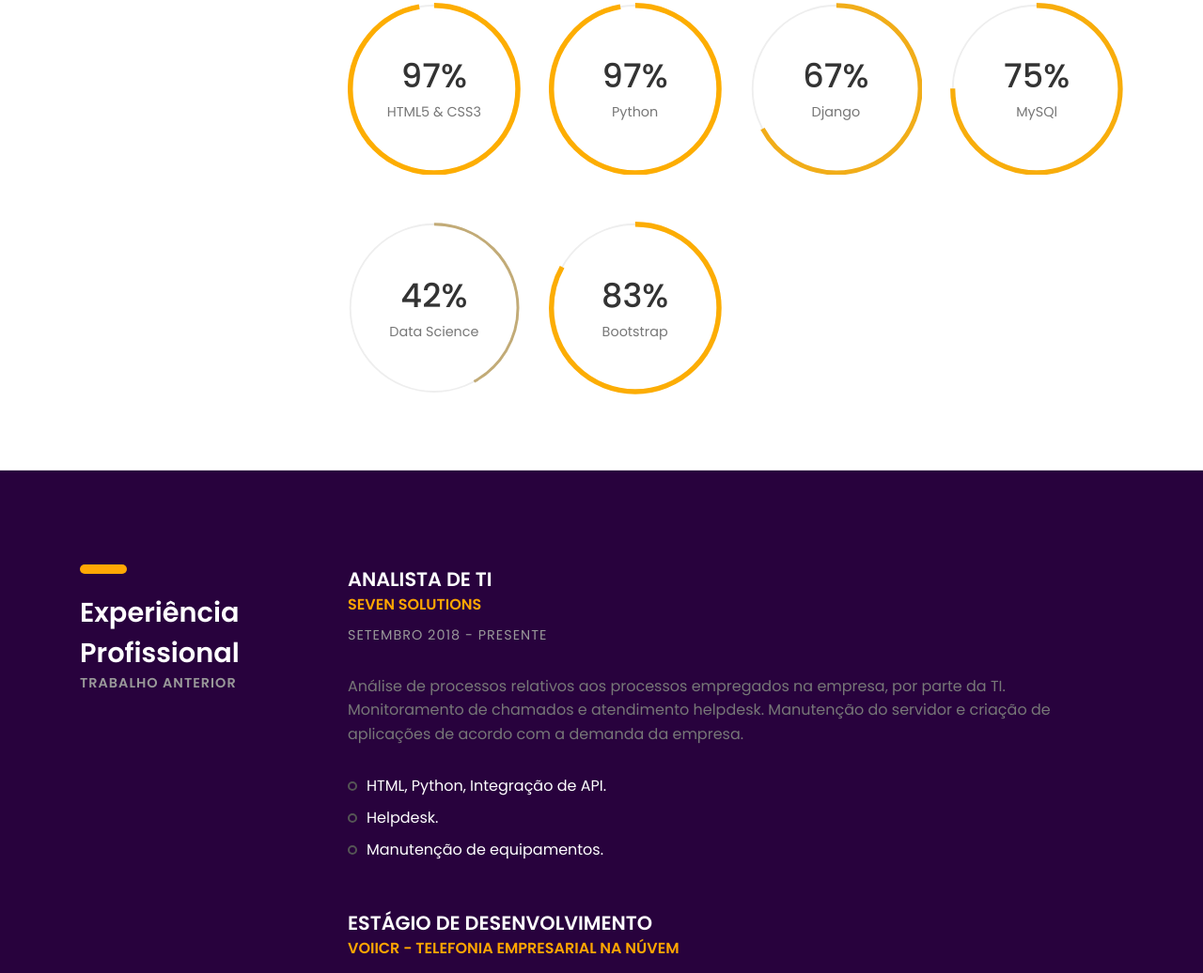
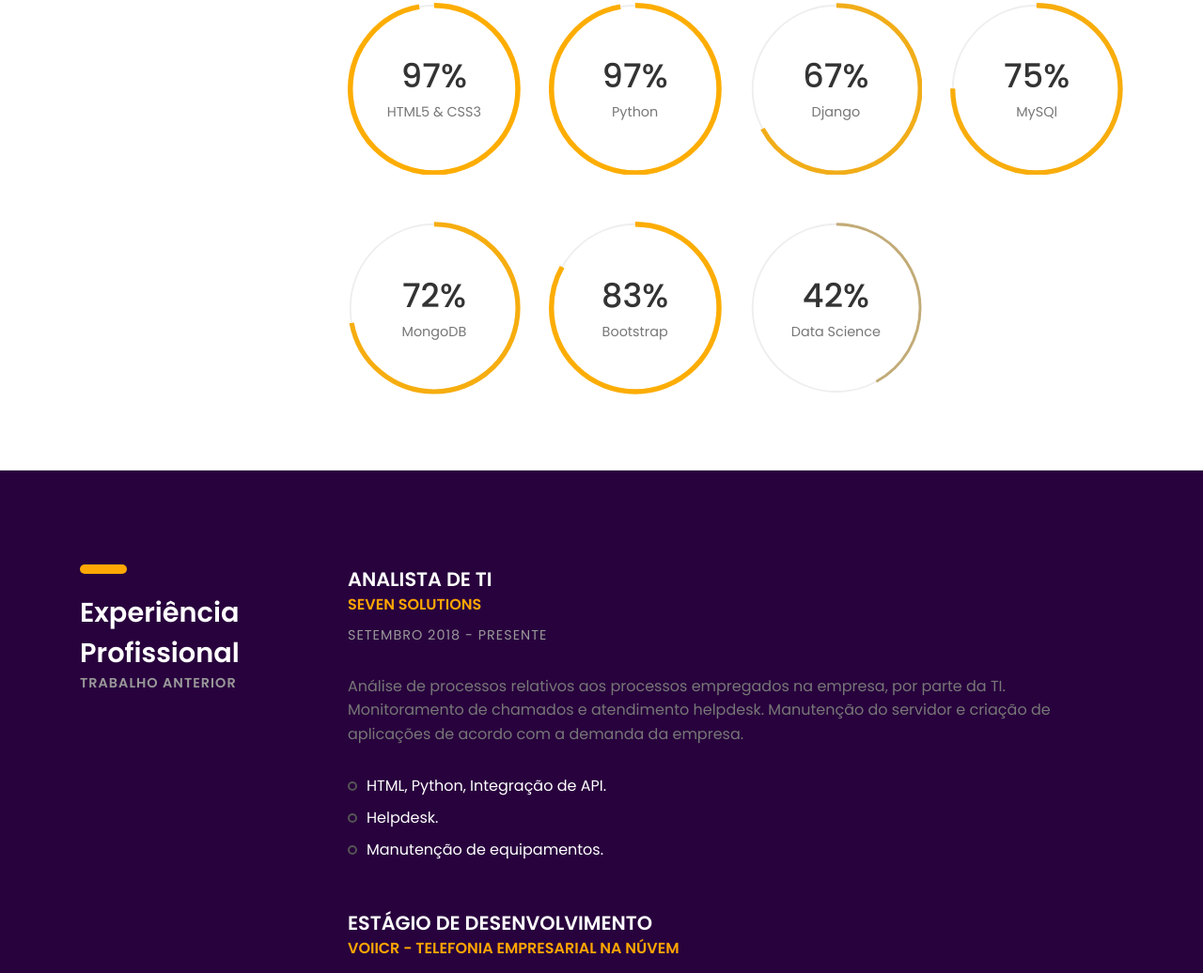
Before and after one commit to pablo-iii/pablo-iii.github.io, a plain HTML site: page portugues.html in a window 1280 px wide. Shown: the part 1029-2065 px from the top of the page at 94% size. Drawn offline with Linux system fonts and the light colour scheme; files whose address does not match are found by name.

Commit message:
Update portugues.html

```diff
--- a/portugues.html
+++ b/portugues.html
@@ -118,7 +118,7 @@
 					<p class="margin-b-50">Profissional acostumado a grandes desafios, pressão e entrega de demanda. <br>
 					Apaixonado por tecnologia, sempre em processo de aprendizagem desde o suporte técnico ao desenvolvimento de aplicativos.<br>
 					Explorando Ciência de Dados, aprimorando o conhecimento em Banco de Dados e Python, Criação de sites, integração de APIs bem como aplicativos para dispositivos móveis.<br>
-					Além do que já foi mencionado, também possuo conhecimento em Java, C e C ++. IIS16 e Data Science.<br>
+					Além do que já foi mencionado, também possuo conhecimento em Java, C e C ++. Windows Server 16 e Data Science (Panda, Numpy, Matplotlib).<br>
 					Grande interesse por Cobit e ITIL e conhecimento em metodologias ágeis.<br>
 					Ainda cursando a faculdade de Análise e Desenvolvimento de Sistemas.<br>
 					E não menos importante, sei fazer café.<br>
@@ -163,9 +163,9 @@
 
 						<div class="col-sm-6 col-md-6 col-lg-3">
 							<div class="radial-prog-area margin-b-30">
-								<div class="radial-progress" data-prog-percent=".42">
+								<div class="radial-progress" data-prog-percent=".72">
 									<div></div>
-									<h6 class="progress-title">Data Science</h6>
+									<h6 class="progress-title">MongoDB</h6>
 								</div>
 							</div><!-- radial-prog-area-->
 						</div><!-- col-sm-6-->
@@ -178,6 +178,15 @@
 								</div>
 							</div><!--radial-prog-area-->
 						</div><!--col-sm-6-->
+
+						<div class="col-sm-6 col-md-6 col-lg-3">
+							<div class="radial-prog-area margin-b-30">
+								<div class="radial-progress" data-prog-percent=".42">
+									<div></div>
+									<h6 class="progress-title">Data Science</h6>
+								</div>
+							</div><!-- radial-prog-area-->
+						</div><!-- col-sm-6-->
 
 					</div><!-- row -->
 				</div><!-- col-sm-9 -->
```
Lines whose indentation alone changed are shown as unchanged.
